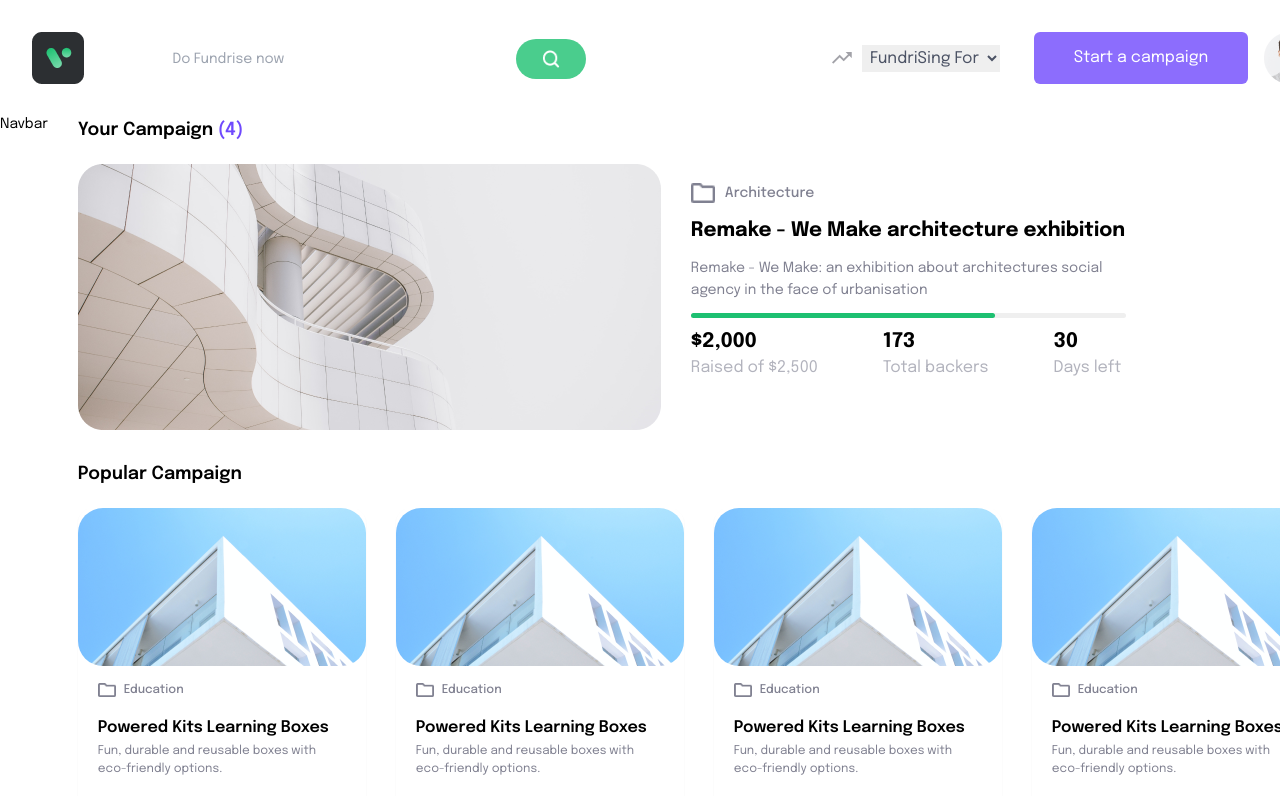
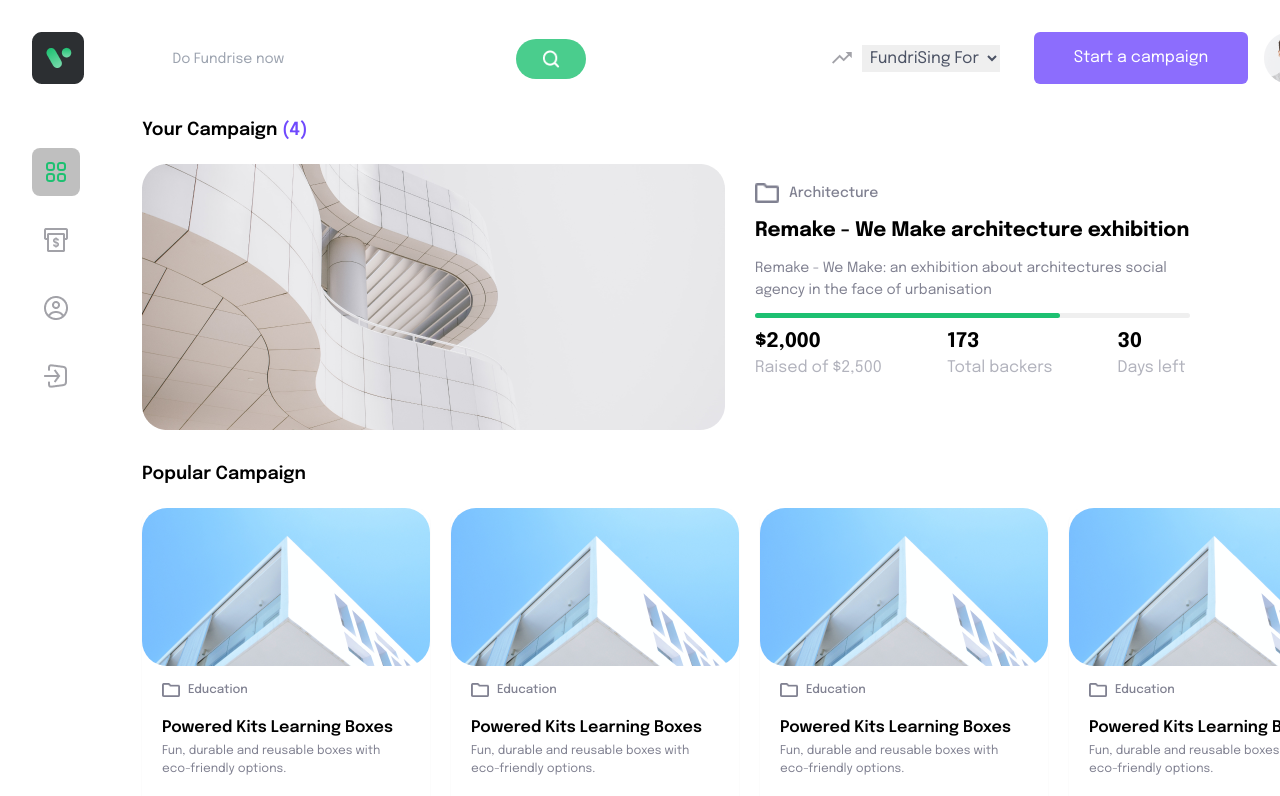
Before and after one commit to DOANCAOSON/thuongmai, a React (Vite) app: page / in a window 1280 px wide. Shown: the top 796 px of the page. Built offline with nearby package versions, Linux system fonts and the light colour scheme.

Commit message:
addNav Fixheader

```diff
--- a/src/components/DashboardHeader/DashboardHeader.tsx
+++ b/src/components/DashboardHeader/DashboardHeader.tsx
@@ -15,6 +15,7 @@ import PlaceHolder1 from '../../assets/images/PlaceHolder1.png'
 import PlaceHolder2 from '../../assets/images/PlaceHolder2.png'
 import PlaceHolder3 from '../../assets/images/PlaceHolder3.png'
 import { useEffect, useRef, useState } from 'react'
+import { Link } from 'react-router-dom'
 
 const DashboardHeader = () => {
   const [count, setCount] = useState(false)
@@ -28,20 +29,20 @@ const DashboardHeader = () => {
       <div className='dashboardHeader flex m-8'>
         <div className='dashboardHeader__left flex w-[50%] mobile:w-[auto] mobile:justify-between relative'>
           <div className='dashboardHeader__left--logo mr-8 mobile:flex mobile:justify-center mobile:items-center'>
-            <img className='mobile:hidden cursor-pointer' src={Logo} />
+            <Link to='/'>
+              <img className='mobile:hidden cursor-pointer ' src={Logo} />
+            </Link>
+
             <img
               onClick={() => {
                 setCount(!count)
-                setdSearchModal(true)
               }}
               className='hidden mobile:w-[20px] mobile:h-[14px] mobile:block mobile:mt-[18px]'
               src={Bar}
             />
           </div>
           <div
-            className={`${
-              dsearchModal === true ? 'hidden' : 'block'
-            } cursor-pointer mobile:w-[217px] mobile:h-[40px] mobile:top-2 mobile:left-[50px] dashboardHeader__left--search flex items-center absolute z-10 bg-textColorwhite rounded-full w-[430px] h-[46px] p-1 pl-3 lr-2 left-[20%] top-1 `}
+            className={`cursor-pointer mobile:w-[217px] mobile:h-[40px] mobile:top-2 mobile:left-[50px] dashboardHeader__left--search flex items-center absolute z-10 bg-textColorwhite rounded-full w-[430px] h-[46px] p-1 pl-3 lr-2 left-[20%] top-1 `}
           >
             <input
               onFocus={() => setmModal(true)}
@@ -164,7 +165,7 @@ const DashboardHeader = () => {
       <div
         className={`${
           count ? 'translate-x-0' : 'translate-x-[-100%]'
-        } transition-transform pt-10 w-[400px] h-[100vh] bg-slate-200 fixed top-0 hidden mobile:block `}
+        } transition-transform pt-10 w-[400px] h-[100vh] bg-slate-200 fixed z-[1000] top-0 hidden mobile:block `}
       >
         <div className='dasboardHeader__mobile flex  items-center justify-around'>
           <div className='dasboardHeader__mobile--logo w-[40px] h-[40px]'>
@@ -180,7 +181,6 @@ const DashboardHeader = () => {
           <div className='dashboardHeader__left--logo mr-8 mobile:flex mobile:justify-center mobile:items-center'>
             <img
               onClick={() => {
-                setdSearchModal(false)
                 setCount(!count)
               }}
               className='w-[20px] h-[20px]'
--- a/src/components/Navbar/Navbar.tsx
+++ b/src/components/Navbar/Navbar.tsx
@@ -1,5 +1,40 @@
+import Up from '../../assets/images/Up.png'
+import amous from '../../assets/images/amous.png'
+import Dashboard from '../../assets/images/Dashboard.png'
+import Withdraw from '../../assets/images/Withdraw.png'
+import Profile from '../../assets/images/Profile.png'
+import Logout from '../../assets/images/Logout.png'
+import Light from '../../assets/images/Light.png'
+
 const Navbar = () => {
-  return <div className='mobile:hidden'>Navbar</div>
+  return (
+    <div className='mobile:hidden'>
+      <div>
+        <div className='p-8'>
+          <div className='w-[48px] h-[48px] flex items-center bg-active justify-center rounded-lg mb-5'>
+            <div>
+              <img className='w-[24px] h-[24px]' src={Dashboard} />
+            </div>
+          </div>
+          <div className='w-[48px] h-[48px] flex items-center justify-center rounded-lg mb-5'>
+            <div>
+              <img className='w-[24px] h-[24px]' src={Withdraw} />
+            </div>
+          </div>
+          <div className='w-[48px] h-[48px] flex items-center justify-center rounded-lg mb-5'>
+            <div>
+              <img className='w-[24px] h-[24px]' src={Profile} />
+            </div>
+          </div>
+          <div className='w-[48px] h-[48px] flex items-center justify-center rounded-lg mb-5'>
+            <div>
+              <img className='w-[24px] h-[24px]' src={Logout} />
+            </div>
+          </div>
+        </div>
+      </div>
+    </div>
+  )
 }
 
 export default Navbar
--- a/tailwind.config.cjs
+++ b/tailwind.config.cjs
@@ -15,7 +15,8 @@ module.exports = {
         iconColor: '#A2A2A8',
         bgClose: '#F9E3E3',
         textSearch: '#171725',
-        textsearchColor: '#808191'
+        textsearchColor: '#808191',
+        active: 'rgba(0, 0, 0, 0.25)'
       }
     },
     screens: {
```
